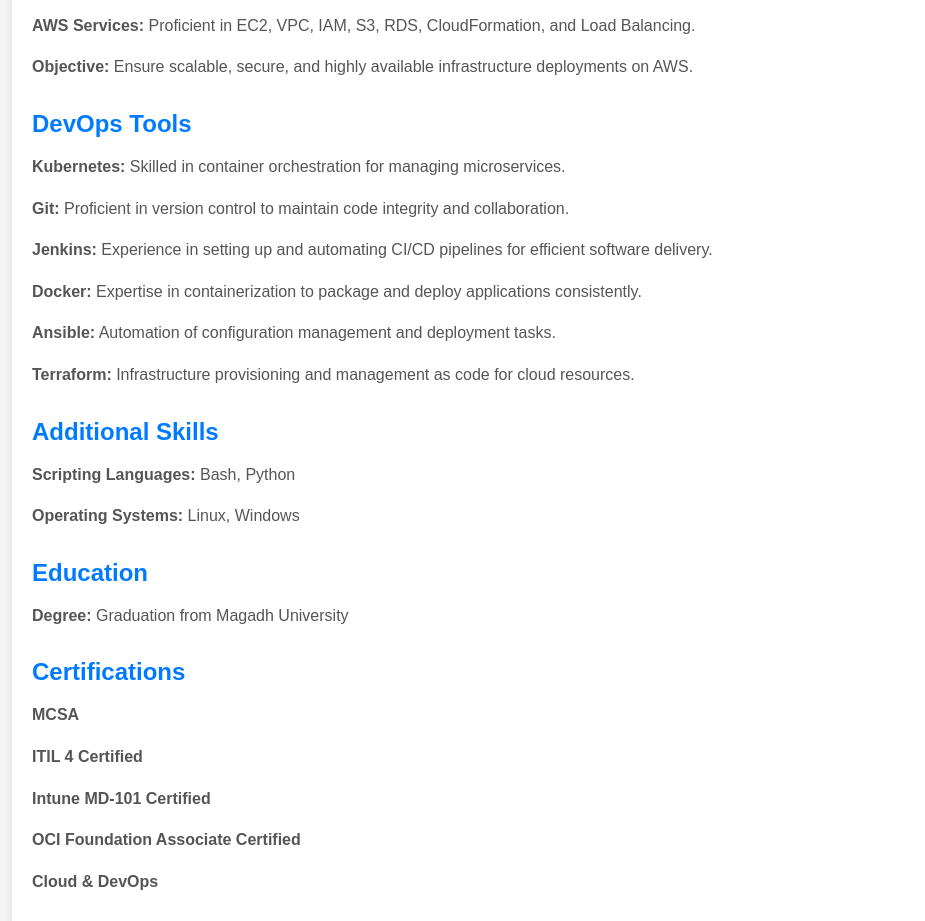
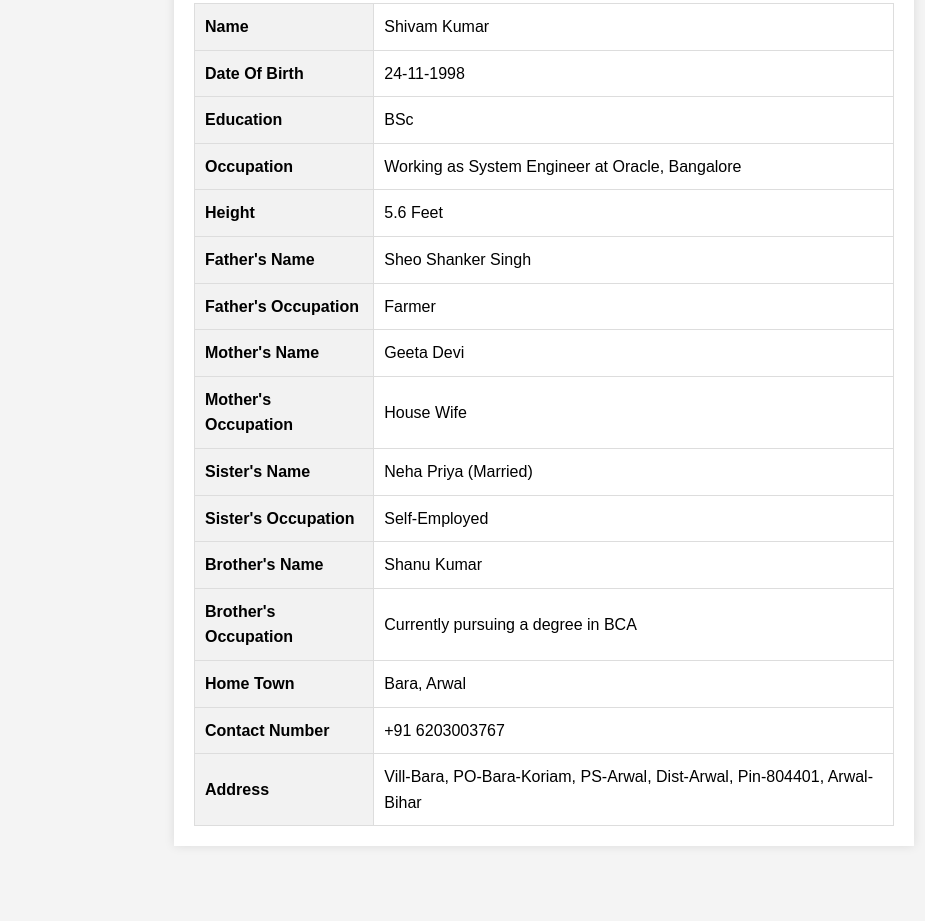
Before and after one commit to Shivamstellaripl/Shivamstellaripl.github.io, a plain HTML site: page index.html in a window 1280 px wide. Shown: the part 131-1052 px from the top of the page, without its empty margins (96-1021 px from the left). After the commit the page ends 997 px from the top, so only its background shows below. Drawn offline with Linux system fonts and the light colour scheme.

Commit message:
index.html

```diff
--- a/index.html
+++ b/index.html
@@ -3,95 +3,114 @@
 <head>
     <meta charset="UTF-8">
     <meta name="viewport" content="width=device-width, initial-scale=1.0">
-    <title>Portfolio - Shivam Kumar</title>
+    <meta http-equiv="X-UA-Compatible" content="ie=edge">
+    <title>Biodata of Shivam Kumar</title>
     <style>
         body {
             font-family: Arial, sans-serif;
-            background-color: #f4f4f4;
+            line-height: 1.6;
             margin: 0;
             padding: 0;
+            background-color: #f4f4f4;
         }
         .container {
-            width: 80%;
-            margin: 0 auto;
+            max-width: 700px;
+            margin: 20px auto;
+            background: #fff;
             padding: 20px;
-            background-color: #fff;
             box-shadow: 0 0 10px rgba(0, 0, 0, 0.1);
         }
-        h1 {
+        h1, h2 {
             text-align: center;
             color: #333;
         }
-        .section {
-            margin-bottom: 30px;
+        p {
+            font-size: 18px;
+            color: #555;
         }
-        .section h2 {
-            color: #007BFF;
-            margin-bottom: 10px;
+        .biodata {
+            border-collapse: collapse;
+            width: 100%;
         }
-        .section p {
-            color: #555;
-            line-height: 1.6;
+        .biodata td, .biodata th {
+            padding: 10px;
+            border: 1px solid #ddd;
         }
-        .contact-info {
-            margin-top: 30px;
-            text-align: center;
-        }
-        .contact-info a {
-            text-decoration: none;
-            color: #007BFF;
+        .biodata th {
+            background-color: #f2f2f2;
+            text-align: left;
         }
     </style>
 </head>
 <body>
     <div class="container">
-        <h1>Portfolio - Shivam Kumar</h1>
-
-        <div class="section">
-            <h2>AWS Experience</h2>
-            <p><strong>AWS Services:</strong> Proficient in EC2, VPC, IAM, S3, RDS, CloudFormation, and Load Balancing.</p>
-            <p><strong>Objective:</strong> Ensure scalable, secure, and highly available infrastructure deployments on AWS.</p>
-        </div>
-
-        <div class="section">
-            <h2>DevOps Tools</h2>
-            <p><strong>Kubernetes:</strong> Skilled in container orchestration for managing microservices.</p>
-            <p><strong>Git:</strong> Proficient in version control to maintain code integrity and collaboration.</p>
-            <p><strong>Jenkins:</strong> Experience in setting up and automating CI/CD pipelines for efficient software delivery.</p>
-            <p><strong>Docker:</strong> Expertise in containerization to package and deploy applications consistently.</p>
-            <p><strong>Ansible:</strong> Automation of configuration management and deployment tasks.</p>
-            <p><strong>Terraform:</strong> Infrastructure provisioning and management as code for cloud resources.</p>
-        </div>
-
-        <div class="section">
-            <h2>Additional Skills</h2>
-            <p><strong>Scripting Languages:</strong> Bash, Python</p>
-            <p><strong>Operating Systems:</strong> Linux, Windows</p>
-        </div>
-
-        <div class="section">
-            <h2>Education</h2>
-            <p><strong>Degree:</strong> Graduation from Magadh University</p>
-        </div>
-
-        <div class="section">
-            <h2>Certifications</h2>
-            <p><strong>MCSA</strong></p>
-            <p><strong>ITIL 4 Certified</strong></p>
-            <p><strong>Intune MD-101 Certified</strong></p>
-            <p><strong>OCI Foundation Associate Certified</strong></p>
-            <p><strong>Cloud & DevOps</strong></p>
-        </div>
-
-        <div class="section">
-            <h2>Portfolio Link</h2>
-            <p>View my detailed assignments and projects <a href="https://drive.google.com/drive/folders/1JtNnvz0lGHrkYUNkC3X1358P13aYABLU?usp=sharing" target="_blank">here</a>.</p>
-        </div>
-
-        <div class="contact-info">
-            <p>For more information, please contact me via email at <a href="mailto:Shivam1127sk@gmail.com">Shivam1127sk@gmail.com</a>.</p>
-            <p>Connect with me on <a href="https://www.linkedin.com/in/shivam1127/" target="_blank">LinkedIn</a>.</p>
-        </div>
+        <h1>Biodata</h1>
+        <table class="biodata">
+            <tr>
+                <th>Name</th>
+                <td>Shivam Kumar</td>
+            </tr>
+            <tr>
+                <th>Date Of Birth</th>
+                <td>24-11-1998</td>
+            </tr>
+            <tr>
+                <th>Education</th>
+                <td>BSc</td>
+            </tr>
+            <tr>
+                <th>Occupation</th>
+                <td>Working as System Engineer at Oracle, Bangalore</td>
+            </tr>
+            <tr>
+                <th>Height</th>
+                <td>5.6 Feet</td>
+            </tr>
+            <tr>
+                <th>Father's Name</th>
+                <td>Sheo Shanker Singh</td>
+            </tr>
+            <tr>
+                <th>Father's Occupation</th>
+                <td>Farmer</td>
+            </tr>
+            <tr>
+                <th>Mother's Name</th>
+                <td>Geeta Devi</td>
+            </tr>
+            <tr>
+                <th>Mother's Occupation</th>
+                <td>House Wife</td>
+            </tr>
+            <tr>
+                <th>Sister's Name</th>
+                <td>Neha Priya (Married)</td>
+            </tr>
+            <tr>
+                <th>Sister's Occupation</th>
+                <td>Self-Employed</td>
+            </tr>
+            <tr>
+                <th>Brother's Name</th>
+                <td>Shanu Kumar</td>
+            </tr>
+            <tr>
+                <th>Brother's Occupation</th>
+                <td>Currently pursuing a degree in BCA</td>
+            </tr>
+            <tr>
+                <th>Home Town</th>
+                <td>Bara, Arwal</td>
+            </tr>
+            <tr>
+                <th>Contact Number</th>
+                <td>+91 6203003767</td>
+            </tr>
+            <tr>
+                <th>Address</th>
+                <td>Vill-Bara, PO-Bara-Koriam, PS-Arwal, Dist-Arwal, Pin-804401, Arwal-Bihar</td>
+            </tr>
+        </table>
     </div>
 </body>
 </html>
```
